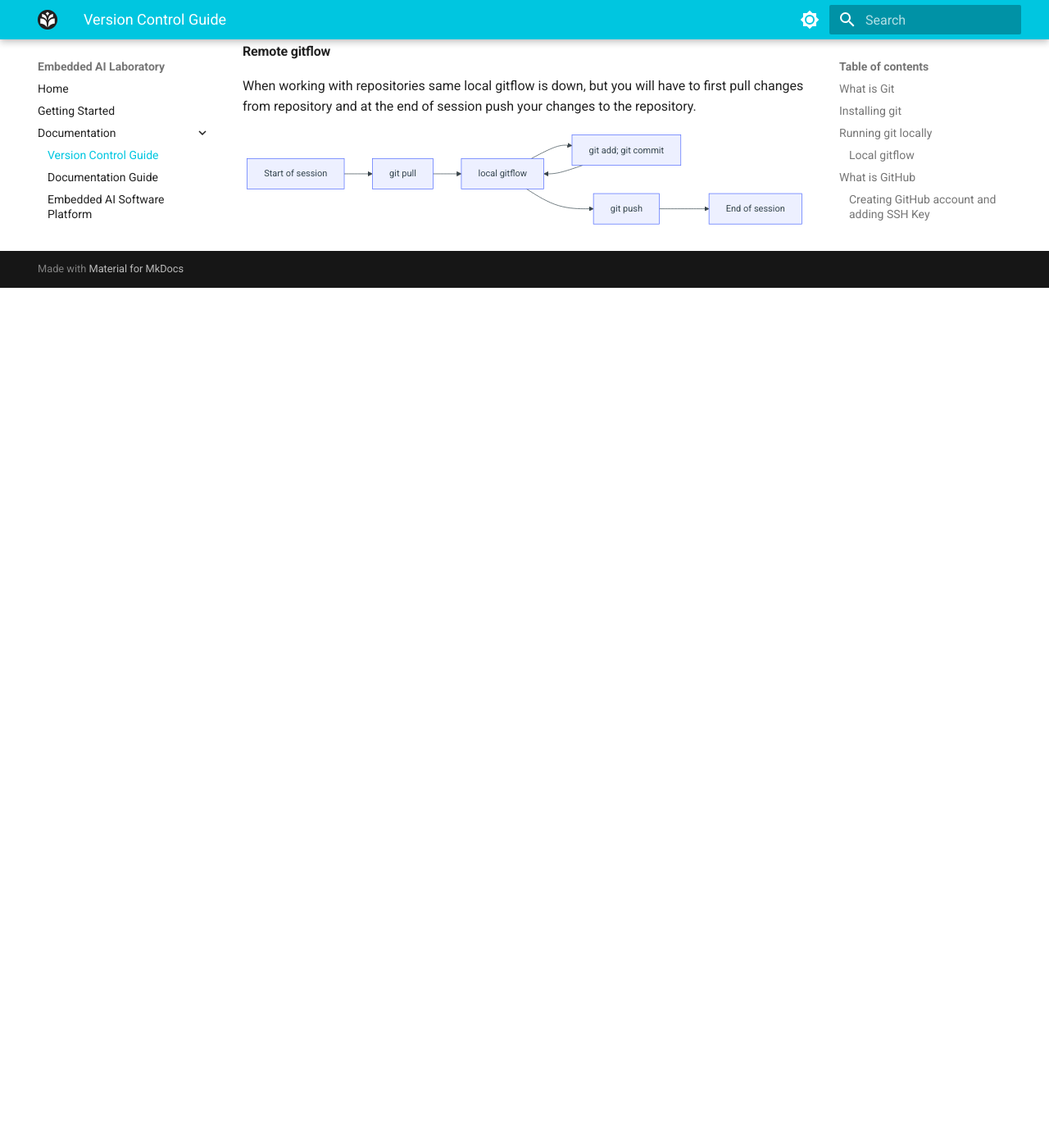
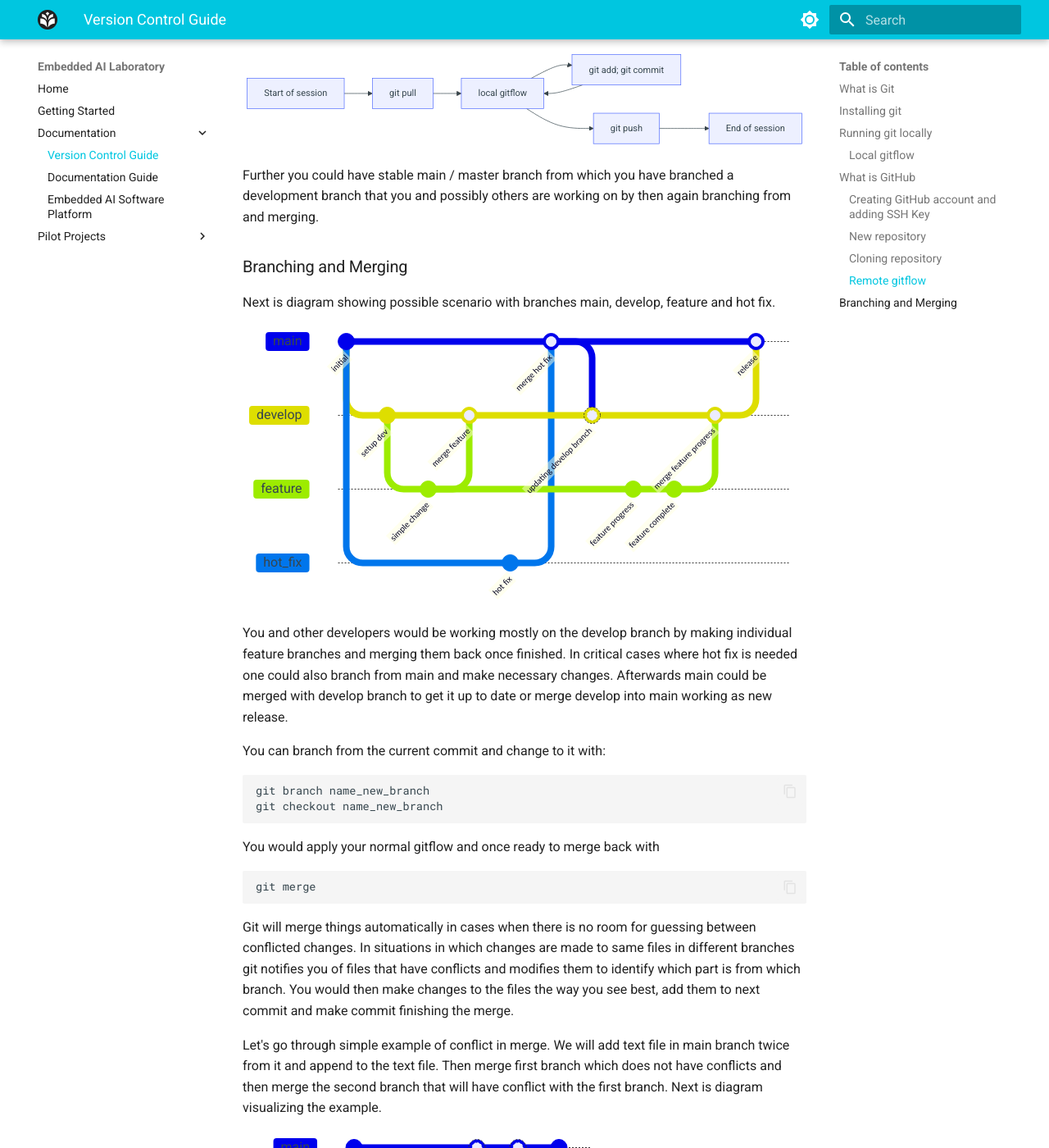
Before and after one commit to aaheikki/embedded_ai_lab, an MkDocs documentation site: the page built from docs/version_control_guide.md, in a window 1280 px wide and 1400 px high, scrolled down 3106 px. Shown: the whole window at 82% size. Built offline with MkDocs 1.6.1 and Material for MkDocs 9.7.7, drawn with Linux system fonts in a browser that asks for light colours; before the commit the page ends 3457 px from its top, so only the background shows below that; some of the changed text lies outside the part shown.

Commit message:
branching and merging guide - example missing

```diff
--- a/docs/version_control_guide.md
+++ b/docs/version_control_guide.md
@@ -51,10 +51,6 @@
 Make first commit:
 ~~~bash
 git commit -m 'initial commit'
-~~~
-Both commands can be combined by adding another option to commit:
-~~~bash
-git commit -am 'initial commit'
 ~~~
 Commits create a snapshot of the files you can return to and branch from. It is good practice to make commits between each completed functioning part of code and describing the change made. After each commit the files you want to add to next commit need to be added again. You can check which files have changes and which ones have been added to next commit:
 ~~~bash
@@ -147,3 +143,97 @@
 B --> C[git push];
 C --> E[End of session];
 ~~~
+Further you could have stable main / master branch from which you have branched a development branch that you and possibly others are working on by then again branching from and merging.
+
+### Branching and Merging
+Next is diagram showing possible scenario with branches main, develop, feature and hot fix.
+~~~mermaid
+gitGraph
+    commit id: "initial"
+
+    branch develop
+    checkout develop
+    commit id: "setup dev"
+
+    branch feature
+    checkout feature
+    commit id: "simple change"
+    checkout develop
+    merge feature id: "merge feature"
+
+    checkout main
+    branch hot_fix
+    checkout hot_fix
+    commit id: "hot fix"
+    checkout main
+    merge hot_fix id: "merge hot fix"
+
+    checkout develop
+    merge main id: "updating develop branch"
+
+    checkout feature
+    commit id: "feature progress"
+    commit id: "feature complete"
+    checkout develop
+    merge feature id: "merge feature progress"
+
+    checkout main
+    merge develop id: "release"
+~~~
+
+You and other developers would be working mostly on the develop branch by making individual feature branches and merging them back once finished. In critical cases where hot fix is needed one could also branch from main and make necessary changes. Afterwards main could be merged with develop branch to get it up to date or merge develop into main working as new release.
+
+You can branch from the current commit and change to it with:
+~~~bash
+git branch name_new_branch
+git checkout name_new_branch
+~~~
+You would apply your normal gitflow and once ready to merge back with
+~~~bash
+git merge
+~~~
+Git will merge things automatically in cases when there is no room for guessing between conflicted changes. In situations in which changes are made to same files in different branches git notifies you of files that have conflicts and modifies them to identify which part is from which branch. You would then make changes to the files the way you see best, add them to next commit and make commit finishing the merge.
+
+Let's go through simple example of conflict in merge. We will add text file in main branch twice from it and append to the text file. Then merge first branch which does not have conflicts and then merge the second branch that will have conflict with the first branch. Next is diagram visualizing the example.
+~~~mermaid
+gitGraph
+    commit id: "initial .txt file"
+
+    branch branch_1
+    branch branch_2
+    checkout branch_1
+    commit id: "append to .txt file first time"
+
+    checkout branch_2
+    commit id: "append to .txt file second time"
+
+    checkout main
+    merge branch_1 id: "merge 1st branch"
+    merge branch_2 id: "merge 2nd branch"
+    commit id: "resolving conflicts - finishing the merge"
+~~~
+
+In the main branch that lets create .txt file with some initial text
+~~~bash
+echo "initial line" > merge_test.txt
+~~~
+create two branches, move to them and append new lines to .txt file
+~~~bash
+git branch branch_1
+git branch branch_2
+git checkout branch_1
+echo "line branch_1" >> merge_test.txt
+git commit -m 'line branch_1'
+git checkout branch_2
+echo "line branch_2" >> merge_test.txt
+git commit -m 'line branch_2'
+~~~
+To merge branches move to the main branch and merge
+~~~bash
+git checkout main
+git merge branch_1
+~~~
+Here are no conflicts and merge is done automatically, but in the next one you are requested to resolve the conflicts
+~~~bash
+git merge branch_2
+~~~
```
